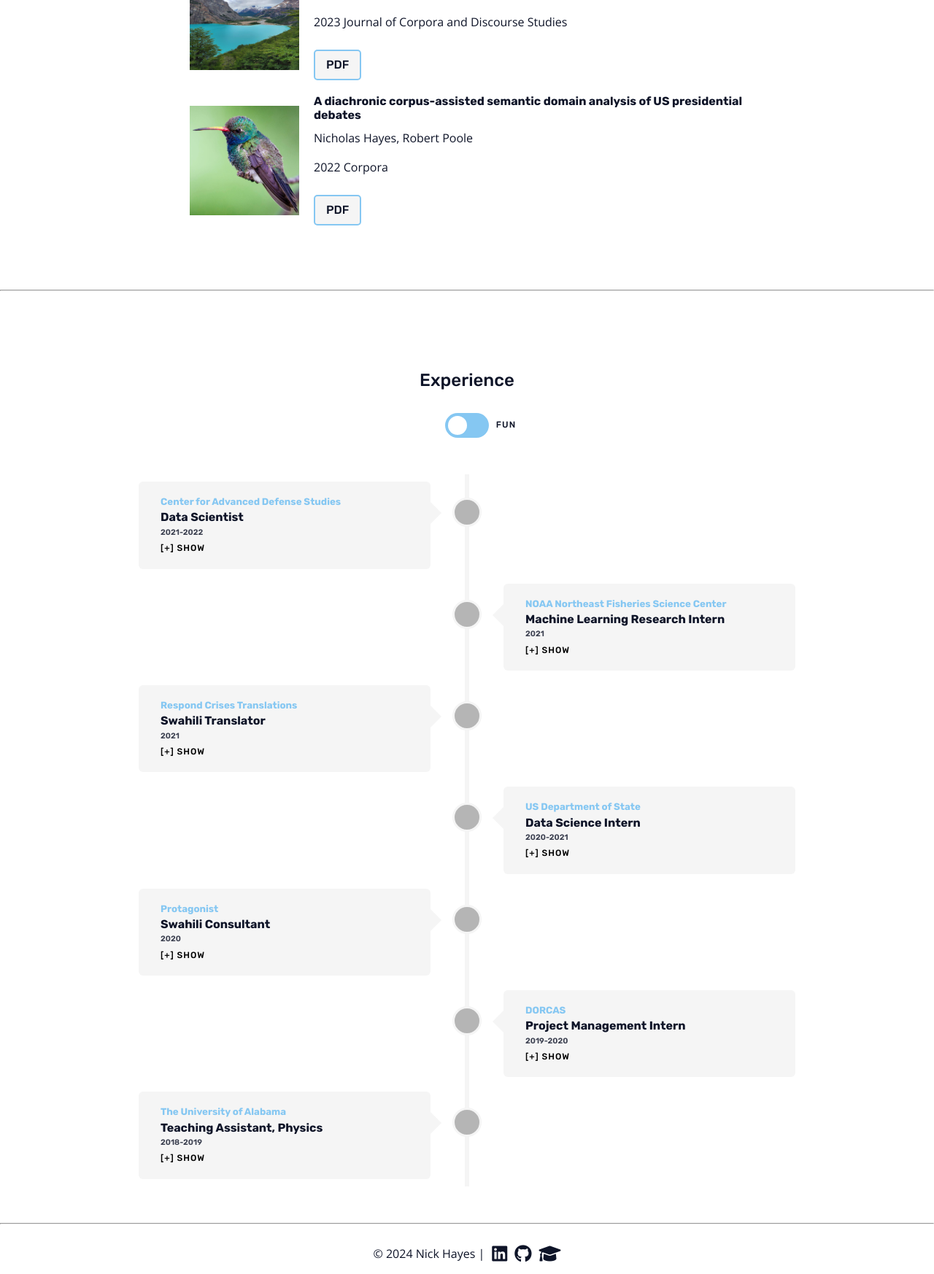
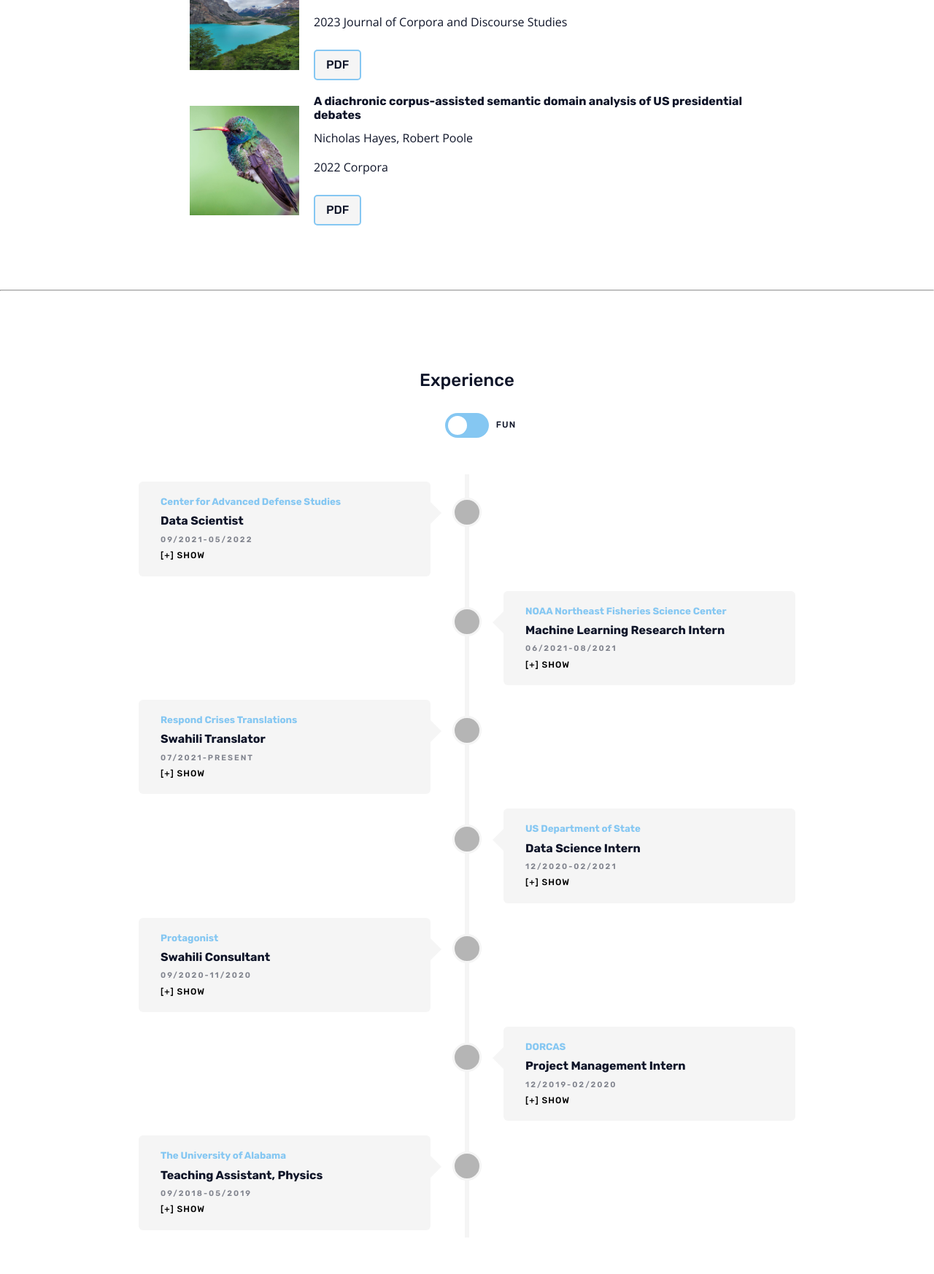
Before and after one commit to nickphayes/nickphayes.github.io, a Jekyll site: the page built from index.html, in a window 1280 px wide, cut to the strip 2454-4200 px from the top of the page. Shown: the whole strip at 73% size. Built offline with Jekyll 4.4.1, drawn with Linux system fonts in a browser that asks for light colours.

Commit message:
formatting years

```diff
--- a/_data/experience.yml
+++ b/_data/experience.yml
@@ -1,6 +1,6 @@
 - company: "Center for Advanced Defense Studies"
   title: "Data Scientist"
-  years: 2021-2022
+  years: 09/2021-05/2022
   description: >
     Hired as an intern and then contract data scientist.
     Became a swiss-army knife for ML, NLP, and web-scraping tasks.
@@ -12,7 +12,7 @@
 
 - company: "NOAA Northeast Fisheries Science Center"
   title: "Machine Learning Research Intern"
-  years: 2021
+  years: 06/2021-08/2021
   description: >
     Created a classification model for 9 cetacean species in the Western North Atlantic
     using passive acoustic recordings. Spent my mornings listening to dolphin clicks and
@@ -22,14 +22,14 @@
 
 - company: "Respond Crises Translations"
   title: "Swahili Translator"
-  years: 2021
+  years: 07/2021-present
   description: >
     Translated an 85 page legal document from English to Swahili for Lawyers without Borders.
     Ongoing pro-bono translations as needed.
 
 - company: "US Department of State"
   title: "Data Science Intern"
-  years: 2020-2021
+  years: 12/2020-02/2021
   description: >
     Built an annotated dataset of research papers for downstream summarization tasks. Automated my
     work using NER and summarization techniques, spent the saved time teaching myself web development.
@@ -37,14 +37,14 @@
 
 - company: "Protagonist"
   title: "Swahili Consultant"
-  years: 2020
+  years: 09/2020-11/2020
   description: >
     Contracted to translate search queries and evaluate translation accuracy of Tanzanian media. My
     favorite mistranslation: "uwanja wa ndege" (airport) translated as "field of birds."
 
 - company: "DORCAS"
   title: "Project Management Intern"
-  years: 2019-2020
+  years: 12/2019-02/2020
   description: >
     Translated grant propopsals (Swahili/English, occasionally Dutch) and conducted field
     interviews with program beneficiaries in Swahili. Drank copious amounts of tea and never
@@ -52,7 +52,7 @@
 
 - company: "The University of Alabama"
   title: "Teaching Assistant, Physics"
-  years: 2018-2019
+  years: 09/2018-05/2019
   description: >
     Led lab sessions for introductory physics (Mechanics, Electricity & Magnetism).
     Still have no idea how a bicycle stays upright (but neither does anyone else).
--- a/_sass/1-modules/experience.sass
+++ b/_sass/1-modules/experience.sass
@@ -61,17 +61,18 @@ h2.experience
                 &[open] > summary::before
                     content: '[-] hide'
             h4
-                padding: 5px 0 0 0
+                padding: 10px 0
                 text-weight: 200
             h5
                 color: $secondary
 
             h6
-                padding: 5px 0
+                padding-bottom: 5px
                 color: $primary
-                opacity: 0.8
+                opacity: 0.5
                 font-weight: 600
                 text-transform: uppercase
+                letter-spacing: 2px
 
                 // color: color.adjust($white, $lightness: -50%)
 
```
